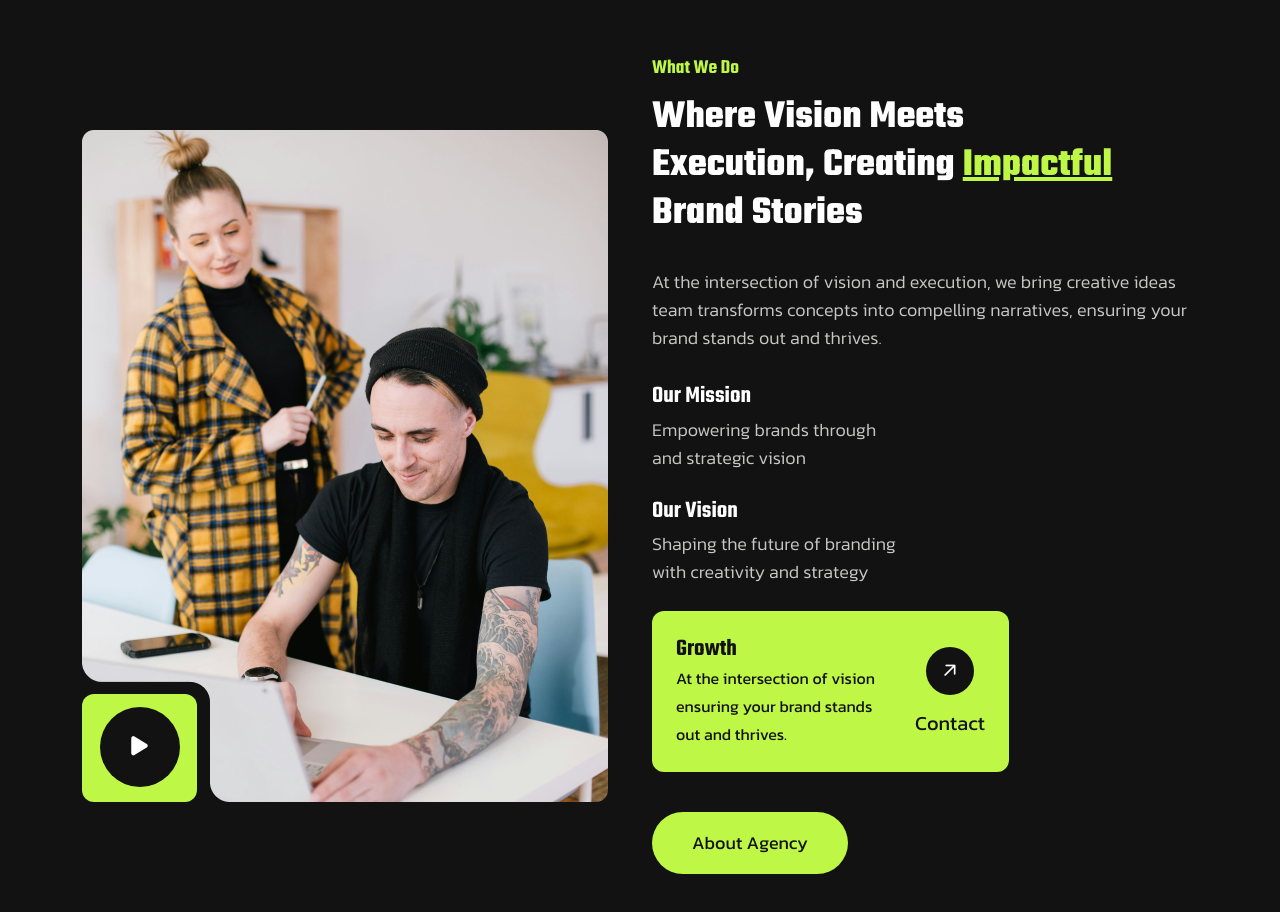
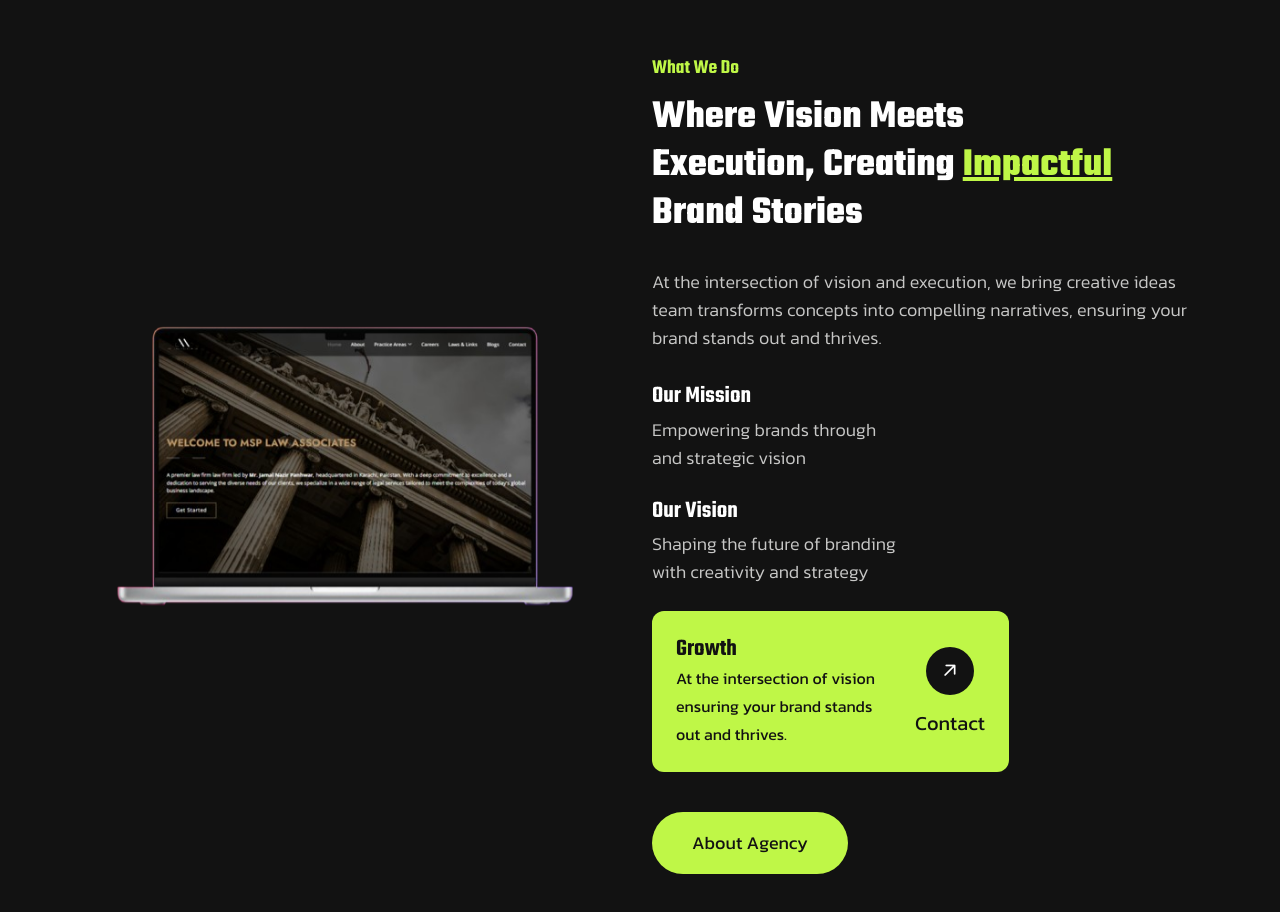
Before and after one commit to MuhammadFarooq47/BitCrawlers, a plain HTML site: page index-three-page.html in a window 1280 px wide. Shown: the part 2100-3012 px from the top of the page. Drawn offline with Linux system fonts and the light colour scheme; files whose address does not match are found by name.

Commit message:
add mockup image

```diff
--- a/index-three-page.html
+++ b/index-three-page.html
@@ -506,12 +506,13 @@
                     <div class="row g-4 align-items-center">
                         <div class="col-lg-6 wow fadeInUp" data-wow-delay=".3s">
                             <div class="about-image">
-                                <img src="assets/img/about/03.png" alt="img">
-                                <div class="video-box">
+                                <img src="assets/img/about/033.png" alt="img">
+                                <!-- <img src="assets/img/about/0333.png" alt="img"> -->
+                                <!-- <div class="video-box">
                                     <a href="https://www.youtube.com/watch?v=Cn4G2lZ_g2I" class="video-icon video-popup">
                                        <i class="fa-solid fa-play"></i>
                                     </a>
-                                </div>
+                                </div> -->
                             </div>
                         </div>
                         <div class="col-lg-6">
```
Also changed, not shown: assets/img/about/033.png (added), assets/img/about/0333.png (added), assets/img/about/03333.png (added).
